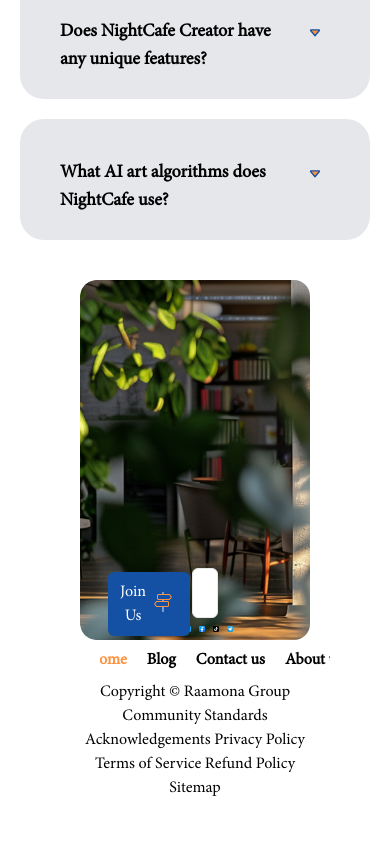
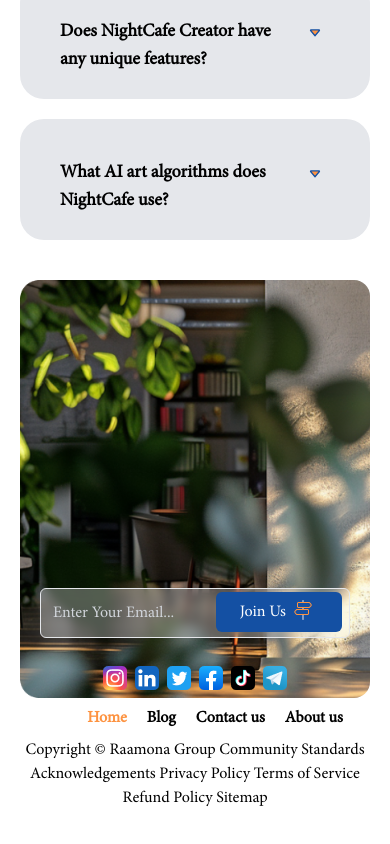
Before and after one commit to zahra-hsb/raamona-parallax, a Next.js app in the folder FrontEnd/: page / in a window 390 px wide. Shown: the part 3805-4649 px from the top of the page. Built offline with nearby package versions, Linux system fonts and the light colour scheme; a web font is replaced by a local one.

Commit message:
backdrop blur added to input

```diff
--- a/FrontEnd/src/components/homeComponents/Footer/index.jsx
+++ b/FrontEnd/src/components/homeComponents/Footer/index.jsx
@@ -20,20 +20,20 @@ const Footer = ({ isShow }) => {
     ]
     return (
         <>
-            <footer className="w-full py-10 px-20">
+            <footer className="w-full py-10 lg:px-20 sm:px-10 px-5">
                 {isShow &&
                     <>
-                        <section className="w-full bg-footer h-full rounded-2xl bg-amber-50 px-28 flex flex-col pt-72 bg-cover">
+                        <section className="w-full bg-footer h-full rounded-2xl lg:px-28 sm:px-10 px-5 flex flex-col pt-72 bg-cover">
                             <form className="w-full">
                                 <div className="w-full flex relative">
-                                    <input type="text" className=" w-full p-3 rounded-md border backdrop-blur-3xl" placeholder="Enter Your Email..." />
+                                    <input type="text" className=" w-full p-3 rounded-md border !backdrop-blur-sm bg-white/30 placeholder:text-gray-300 my-5" placeholder="Enter Your Email..." />
                                     <Button
                                         text={
                                             <>
                                                 Join Us
                                                 <Image src={Join} alt="join raamona" />
                                             </>}
-                                        style={'absolute top-1 right-2'}
+                                        style={'absolute top-6 right-2'}
                                     />
                                 </div>
                             </form>
```
